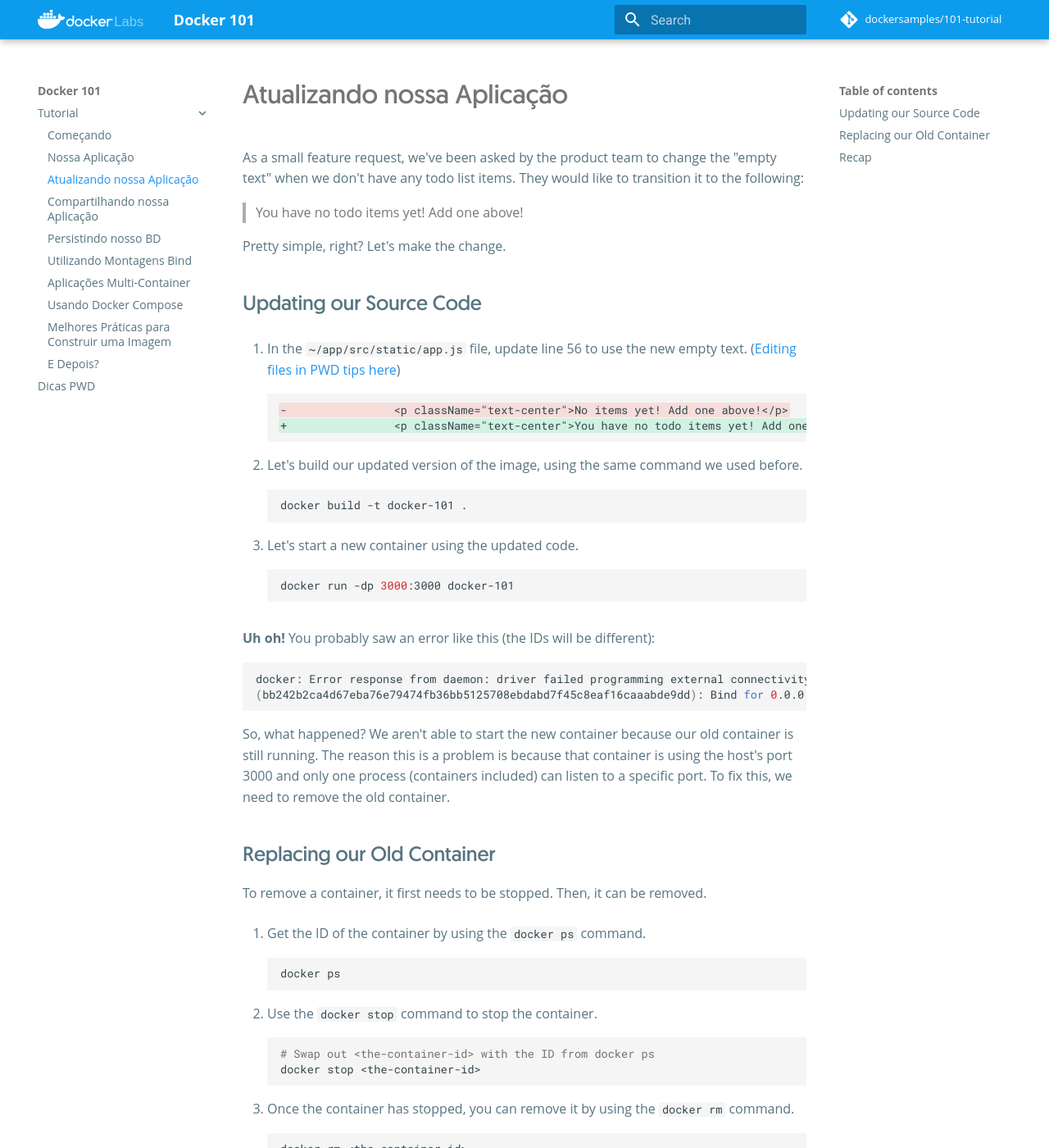
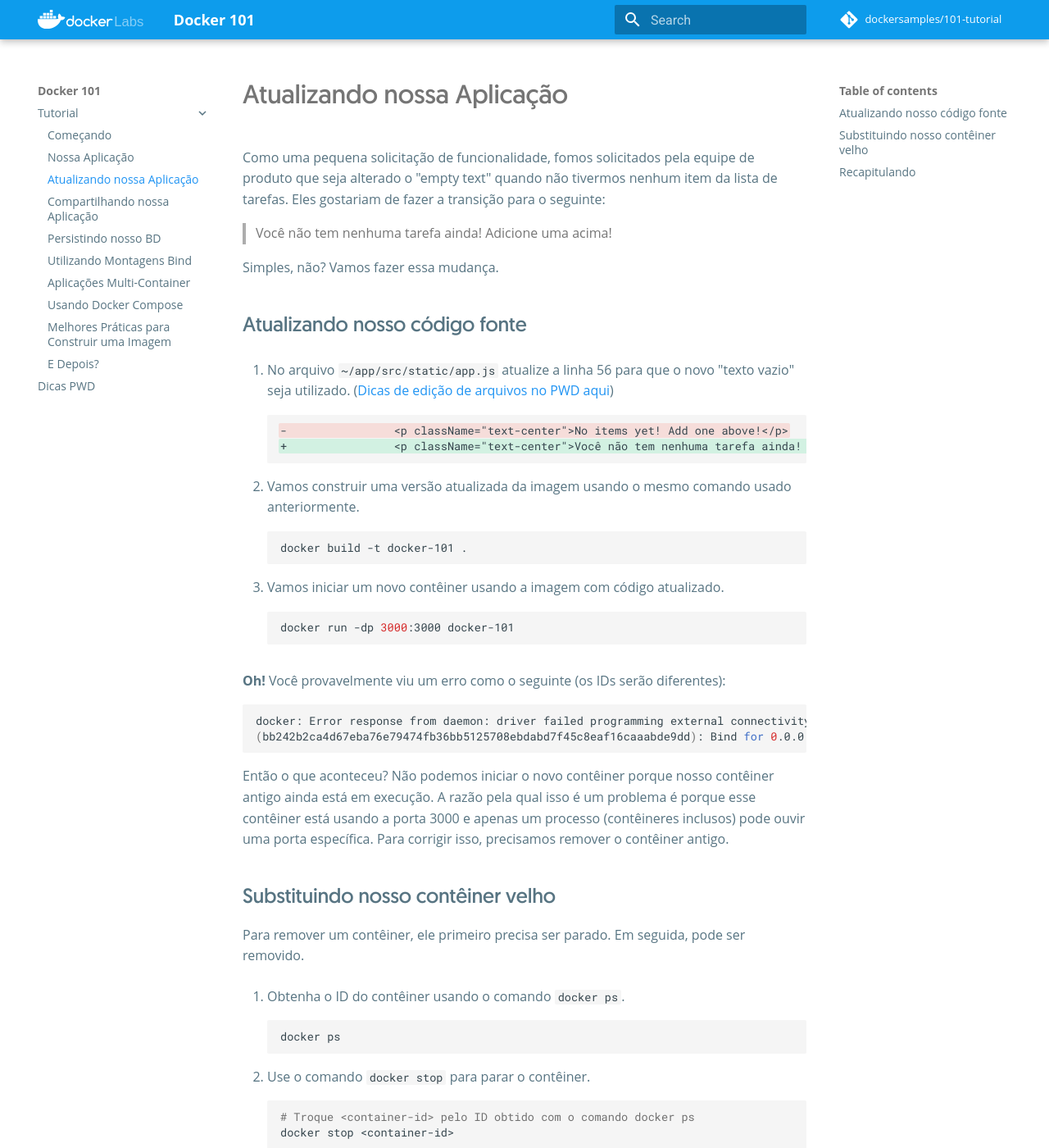
Before and after one commit to dockersamples/101-tutorial, an MkDocs documentation site: the page built from docs/tutorial/updating-our-app/index.md, in a window 1280 px wide and 1400 px high. Shown: the whole window at 82% size. Built offline with MkDocs 1.6.1 and Material for MkDocs 9.7.7, drawn with Linux system fonts in a browser that asks for light colours; nearby versions of some CDN libraries; comment, search, counter and statistics services are not loaded; some of the changed text lies outside the part shown.

Commit message:
Translate page 'updating-our-app' to pt-br

````diff
--- a/docs/tutorial/updating-our-app/index.md
+++ b/docs/tutorial/updating-our-app/index.md
@@ -1,92 +1,91 @@
 
-As a small feature request, we've been asked by the product team to
-change the "empty text" when we don't have any todo list items. They
-would like to transition it to the following:
+Como uma pequena solicitação de funcionalidade, fomos solicitados pela equipe de produto que seja alterado
+o "empty text" quando não tivermos nenhum item da lista de tarefas. Eles
+gostariam de fazer a transição para o seguinte:
 
-> You have no todo items yet! Add one above!
+> Você não tem nenhuma tarefa ainda! Adicione uma acima!
 
-Pretty simple, right? Let's make the change.
+Simples, não? Vamos fazer essa mudança.
 
-## Updating our Source Code
+## Atualizando nosso código fonte
 
-1. In the `~/app/src/static/app.js` file, update line 56 to use the new empty text. ([Editing files in PWD tips here](/pwd-tips#editing-files))
+1. No arquivo `~/app/src/static/app.js` atualize a linha 56 para que o novo "texto vazio" seja utilizado. ([Dicas de edição de arquivos no PWD aqui](/pwd-tips#editing-files))
 
     ```diff
     -                <p className="text-center">No items yet! Add one above!</p>
-    +                <p className="text-center">You have no todo items yet! Add one above!</p>
+    +                <p className="text-center">Você não tem nenhuma tarefa ainda! Adicione uma acima!</p>
     ```
 
-1. Let's build our updated version of the image, using the same command we used before.
+1. Vamos construir uma versão atualizada da imagem usando o mesmo comando usado anteriormente.
 
     ```bash
     docker build -t docker-101 .
     ```
 
-1. Let's start a new container using the updated code.
+1. Vamos iniciar um novo contêiner usando a imagem com código atualizado.
 
     ```bash
     docker run -dp 3000:3000 docker-101
     ```
 
-**Uh oh!** You probably saw an error like this (the IDs will be different):
+**Oh!** Você provavelmente viu um erro como o seguinte (os IDs serão diferentes):
 
 ```bash
 docker: Error response from daemon: driver failed programming external connectivity on endpoint laughing_burnell
 (bb242b2ca4d67eba76e79474fb36bb5125708ebdabd7f45c8eaf16caaabde9dd): Bind for 0.0.0.0:3000 failed: port is already allocated.
 ```
 
-So, what happened? We aren't able to start the new container because our old container is still
-running. The reason this is a problem is because that container is using the host's port 3000 and
-only one process (containers included) can listen to a specific port. To fix this, we need to remove
-the old container.
+Então o que aconteceu? Não podemos iniciar o novo contêiner porque nosso contêiner antigo ainda está
+em execução. A razão pela qual isso é um problema é porque esse contêiner está usando a porta 3000 e
+apenas um processo (contêineres inclusos) pode ouvir uma porta específica. Para corrigir isso, precisamos remover
+o contêiner antigo.
 
 
-## Replacing our Old Container
+## Substituindo nosso contêiner velho
 
-To remove a container, it first needs to be stopped. Then, it can be removed.
+Para remover um contêiner, ele primeiro precisa ser parado. Em seguida, pode ser removido.
 
-1. Get the ID of the container by using the `docker ps` command.
+1. Obtenha o ID do contêiner usando o comando `docker ps`.
 
     ```bash
     docker ps
     ```
 
-1. Use the `docker stop` command to stop the container.
+1. Use o comando `docker stop` para parar o contêiner.
 
     ```bash
-    # Swap out <the-container-id> with the ID from docker ps
-    docker stop <the-container-id>
+    # Troque <container-id> pelo ID obtido com o comando docker ps
+    docker stop <container-id>
     ```
 
-1. Once the container has stopped, you can remove it by using the `docker rm` command.
+1. Depois que o contêiner parar, você pode removê-lo usando o comando `docker rm`.
 
     ```bash
-    docker rm <the-container-id>
+    docker rm <container-id>
     ```
 
-1. Now, start your updated app.
+1. Agora, inicie sua aplicação atualizada.
 
     ```bash
     docker run -dp 3000:3000 docker-101
     ```
 
-1. Open the app and you should see your updated help text!
+1. Abra a aplicação e você verá seu texto de ajuda atualizado!
 
-![Updated application with updated empty text](todo-list-updated-empty-text.png){: style="width:55%" }
+![Aplicação atualizada com texto vazio atualizado](todo-list-updated-empty-text.png){: style="width:55%" }
 {: .text-center }
 
-!!! info "Pro tip"
-    You can stop and remove a container in a single command by adding the "force" flag
-    to the `docker rm` command. For example: `docker rm -f <the-container-id>`
+!!! info "Dica"
+    Você pode parar e remover um contêiner em um único comando adicionando a opção "force"
+    ao comando `docker rm`. Por exemplo: `docker rm -f <container-id>`
 
+## Recapitulando
 
-## Recap
+Embora pudéssemos criar uma atualização, tem duas coisas que você deve ter notado:
 
-While we were able to build an update, there were two things you might have noticed:
+- Todos os itens existentes em nossa lista de tarefas desapareceram! Esse não é muito bom para uma aplicação! Falaremos sobre isso
+Em breve.
+- Havia muitas etapas envolvidas para uma mudança tão pequena. Em uma próxima seção, falaremos sobre
+como ver as atualizações de código sem precisar reconstruir e iniciar um novo contêiner toda vez que fazemos uma alteração.
 
-- All of the existing items in our todo list are gone! That's not a very good app! We'll talk about that
-shortly.
-- There were _a lot_ of steps involved for such a small change. In an upcoming section, we'll talk about
-how to see code updates without needing to rebuild and start a new container every time we make a change.
-
-Before talking about persistence, we'll quickly see how to share these images with others.
+Antes de falar sobre a persistência, veremos rapidamente como compartilhar essas imagens com outras pessoas.
````
